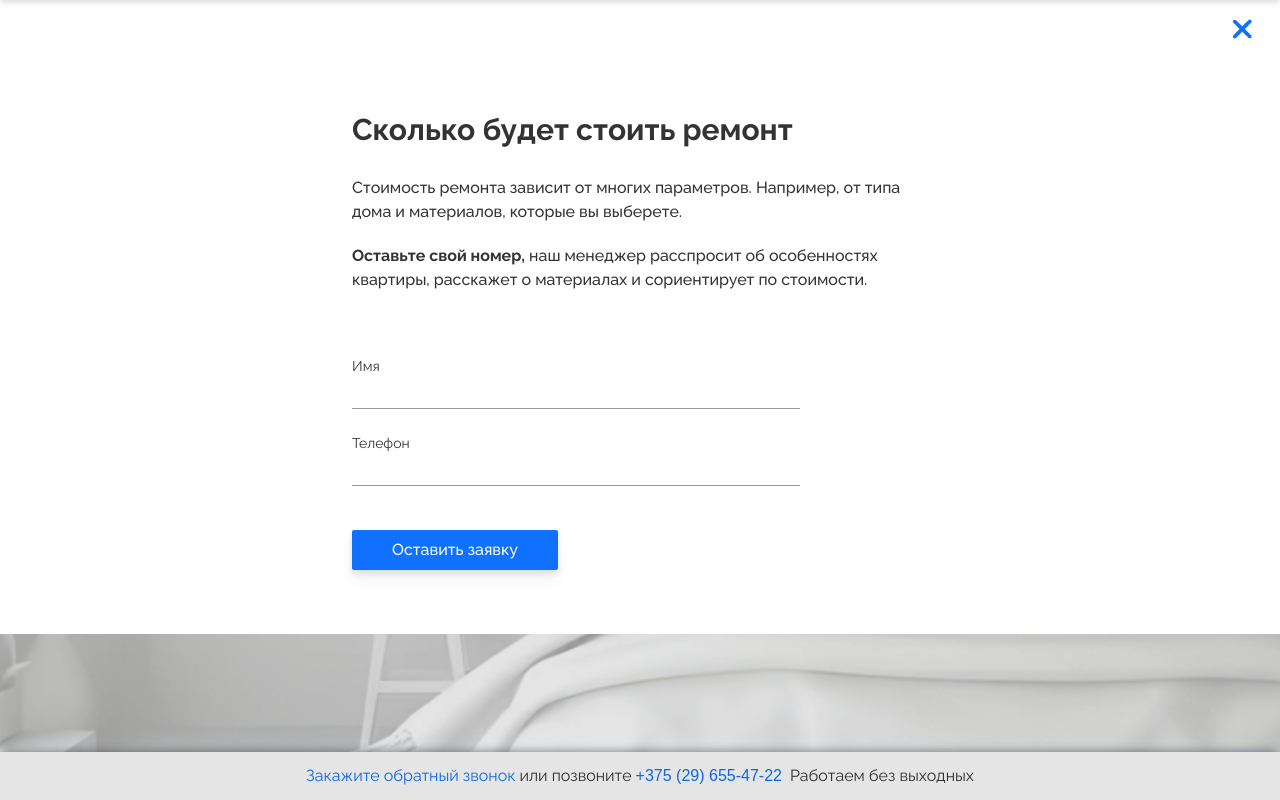
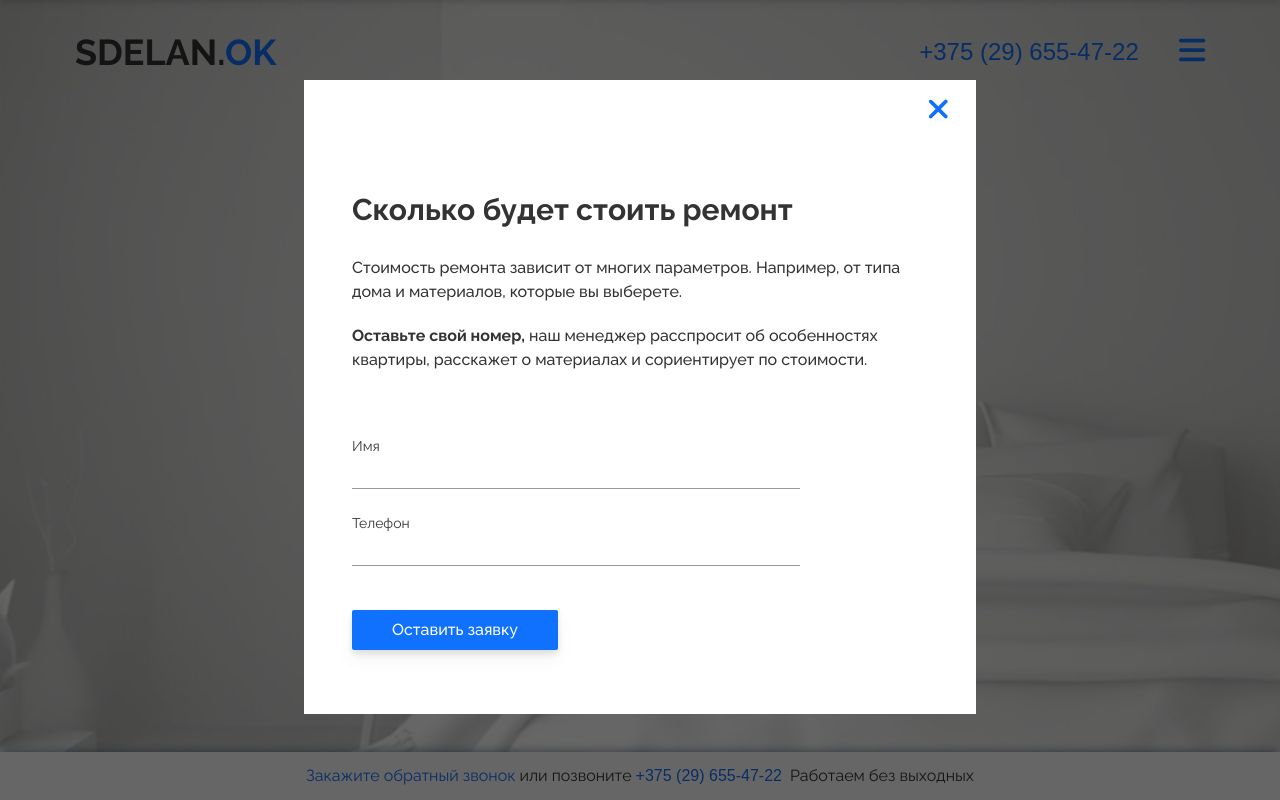
Before and after one commit to ilyagarbuz/sdelanok, a Vue app: page / in a window 1280 px wide. Both pictures are taken after a click on the button "Узнать стоимость". Shown: the top 800 px of the page. Built offline with nearby package versions, Linux system fonts and the light colour scheme.

Commit message:
Fix bugs

```diff
--- a/src/components/elements/modal/BaseModal.vue
+++ b/src/components/elements/modal/BaseModal.vue
@@ -1,9 +1,14 @@
 <template>
   <transition name="fade">
-    <div v-if="open" class="modal-base pointer-events-auto">
+    <div
+      v-if="open"
+      class="modal-base bg-white md:bg-modal-bg-color pointer-events-auto"
+    >
       <transition name="drop">
         <div class="inner" v-show="open">
-          <div class="content bg-white h-full px-4 py-16">
+          <div
+            class="content bg-white h-full px-4 py-16 md:max-w-2xl md:mx-auto md:mt-20"
+          >
             <!-- Content wrapper -->
             <div class="content-wrapper md:mx-auto md:max-w-xl md:pt-12">
               <slot />
@@ -47,7 +52,7 @@ console.log(props);
   left: 0;
   width: 100%;
   height: 100%;
-  background-color: rgba(0, 0, 0, 0.1);
+  /* background-color: rgba(0, 0, 0, 0.6); */
   overflow-x: hidden;
   overflow-y: auto;
   z-index: 1;
--- a/tailwind.config.js
+++ b/tailwind.config.js
@@ -10,6 +10,7 @@ module.exports = {
         "light-grey": "#F4F2F5",
         "default-text-color": "#333",
         "light-text-color": "#999",
+        "modal-bg-color": "rgba(0, 0, 0, 0.6)",
       },
       boxShadow: {
         top: "0px -5px 7px -3px rgba(34, 60, 80, 0.41)",
```
